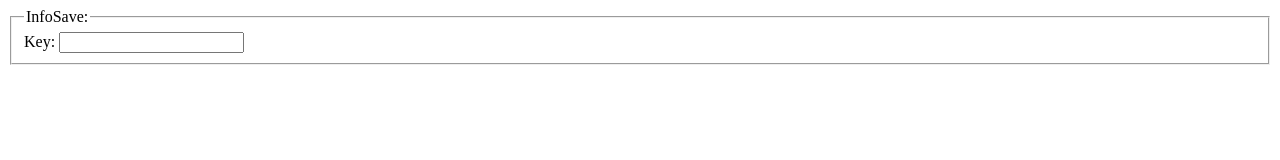
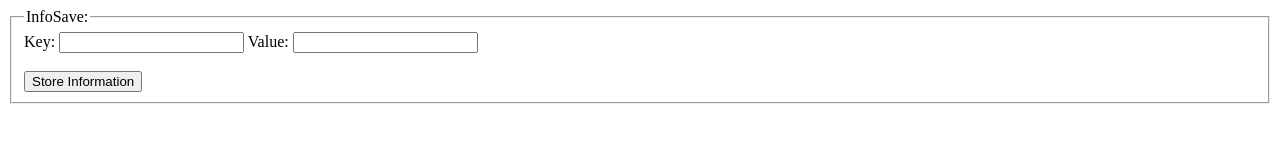
Before and after one commit to Haal20/practise-localStorage, a plain HTML site: page index.html in a window 1280 px wide. Drawn offline with Linux system fonts and the light colour scheme.

Commit message:
skapar input samt knapp

```diff
--- a/index.html
+++ b/index.html
@@ -8,8 +8,13 @@
   <body>
     <fieldset>
       <legend>InfoSave:</legend>
-      <label for="Key">Key:</label>
-      <input type="text" id="" />
+      <label for="key">Key:</label>
+      <input type="text" id="iKey" onfocus="value=''" />
+
+      <label for="value">Value:</label>
+      <input type="text" id="iValue" onfocus="value=''" />
+      <br /><br />
+      <button id="ibutton">Store Information</button>
     </fieldset>
     <script src="script.js"></script>
   </body>
```
